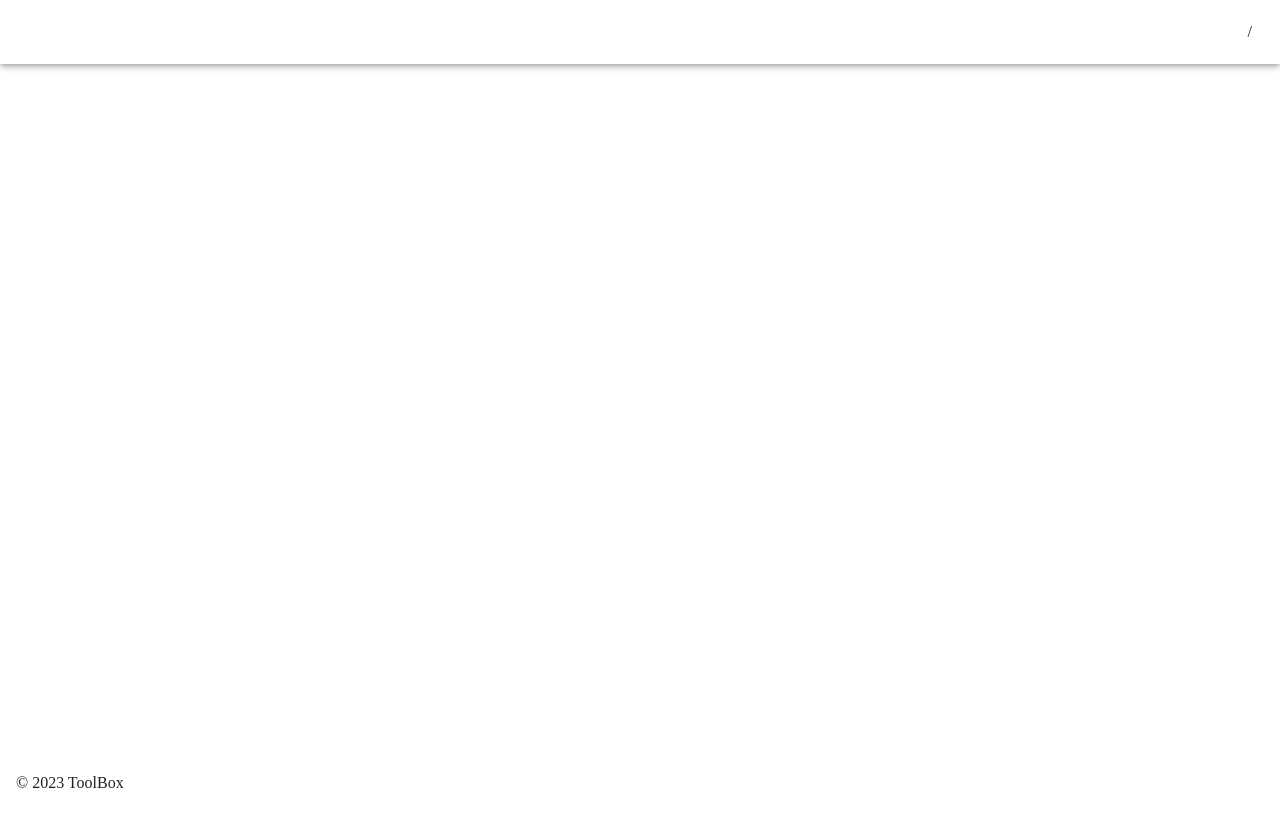
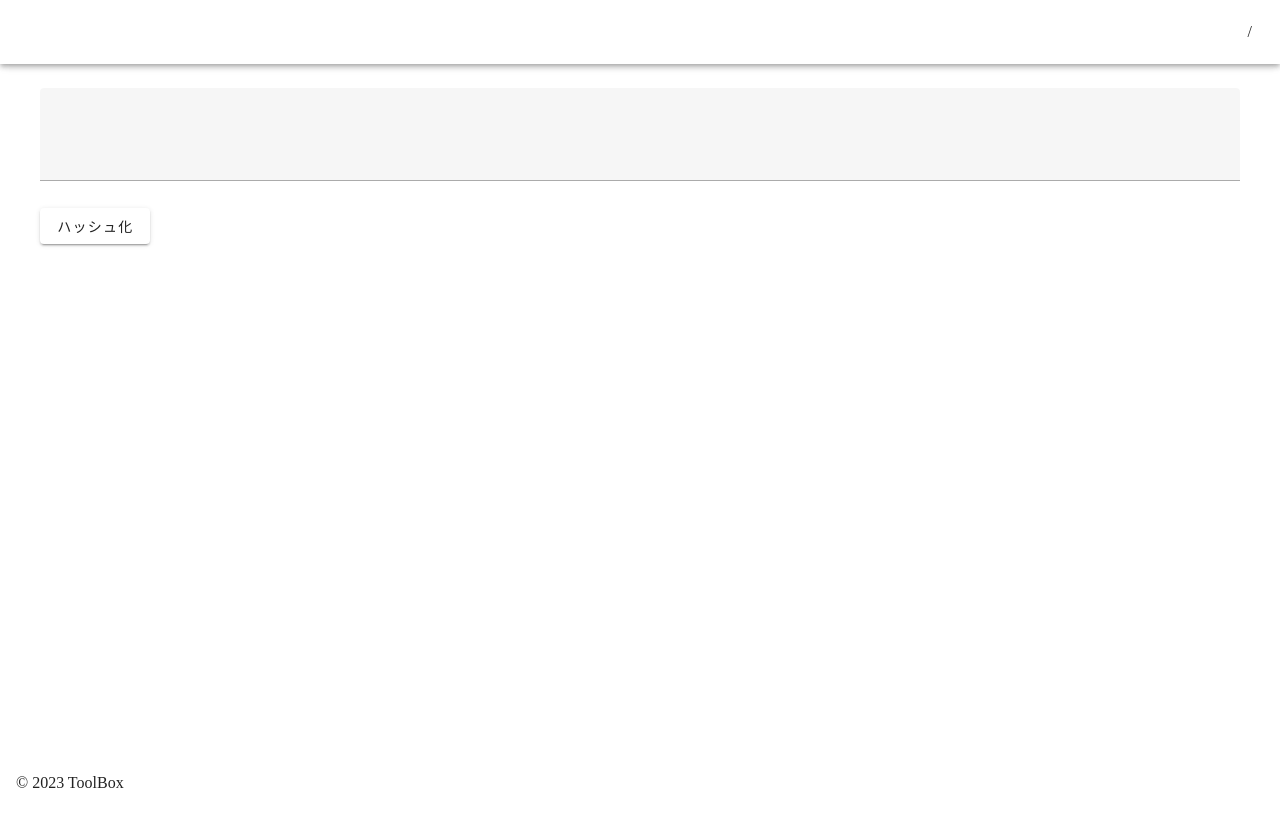
Before and after one commit to foresukecom/toolbox, a Vue app: page /text-hash in a window 1280 px wide. Before the commit this address had no page. Built offline with nearby package versions, Linux system fonts and the light colour scheme.

Commit message:
feat: hash text

```diff
--- a/src/router/index.js
+++ b/src/router/index.js
@@ -1,6 +1,7 @@
 import { createRouter, createWebHistory } from 'vue-router';
 import HomePage from '../views/HomePage.vue';
-import IpAddress from '../views/IpAddress.vue'; // ここに新しいコンポーネントをインポート
+import IpAddress from '../views/IpAddress.vue';
+import TextHash from '../views/TextHash.vue';
 
 const routes = [
   {
@@ -13,6 +14,11 @@ const routes = [
     name: 'ip-address',
     component: IpAddress, // ここで新しいコンポーネントを指定
   },
+  {
+    path: '/text-hash',
+    name: 'text-hash',
+    component: TextHash,
+  },
   // 他のルートをここに追加
 ];
 
--- a/src/views/HomePage.vue
+++ b/src/views/HomePage.vue
@@ -23,9 +23,9 @@ export default {
           route: 'ip-address',
         },
         {
-          title: 'Feature 2',
+          title: 'Text Hash',
           image: 'https://via.placeholder.com/200',
-          route: 'feature-2',
+          route: 'text-hash',
         },
       ],
     };
--- /dev/null
+++ b/src/views/TextHash.vue
@@ -0,0 +1,34 @@
+<template>
+  <v-container>
+    <v-text-field v-model="inputText" label="テキスト入力" single-line></v-text-field>
+    <v-btn @click="hashText">ハッシュ化</v-btn>
+    <div v-if="hashedText">ハッシュ: {{ hashedText }}</div>
+  </v-container>
+</template>
+
+<script>
+import { ref } from 'vue';
+
+export default {
+  name: 'TextHash',
+  setup() {
+    const inputText = ref('');
+    const hashedText = ref('');
+
+    async function hashText() {
+      // ここでテキストをハッシュ化する処理を実行
+      const encoder = new TextEncoder();
+      const data = encoder.encode(inputText.value);
+      const digest = await crypto.subtle.digest('SHA-256', data);
+      const array = Array.from(new Uint8Array(digest));
+      hashedText.value = array.map((b) => b.toString(16).padStart(2, '0')).join('');
+    }
+
+    return {
+      inputText,
+      hashedText,
+      hashText,
+    };
+  },
+};
+</script>
```
